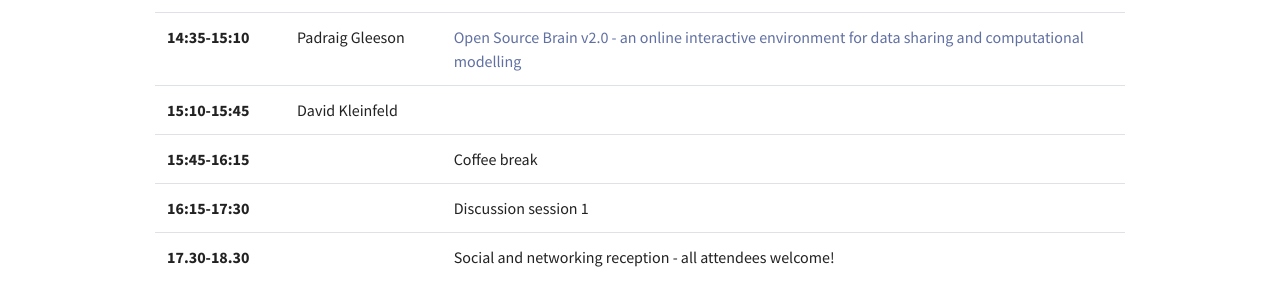
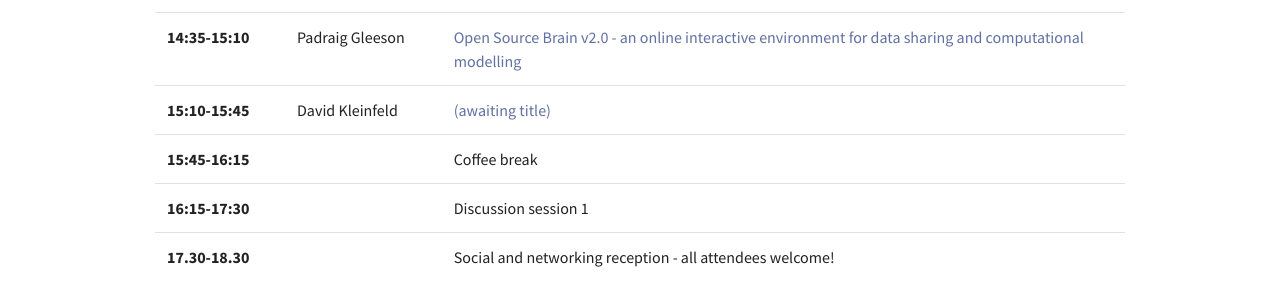
Before and after one commit to OpenSourceBrain/NeuroDataShare, a Jekyll site: the page built from _pages/programme_full.md, in a window 1280 px wide and 900 px high, scrolled down 611 px. Shown: the part 160-454 px from the top of the window. Built offline with Jekyll 4.4.1, drawn with Linux system fonts in a browser that asks for light colours; nearby versions of some CDN libraries.

Commit message:
Placeholder title

```diff
--- a/_data/speakers.yml
+++ b/_data/speakers.yml
@@ -75,6 +75,7 @@
   day: monday
 
 - name: David Kleinfeld
+  title: (awaiting title)
   temp: yes
   time: 15:10-15:45
   day: monday
```
